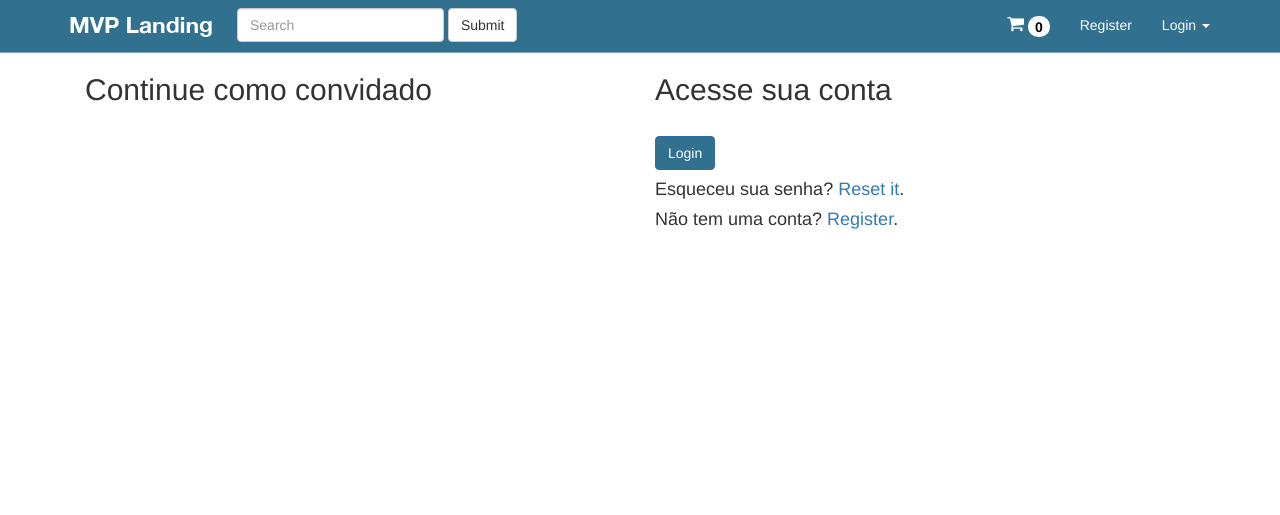
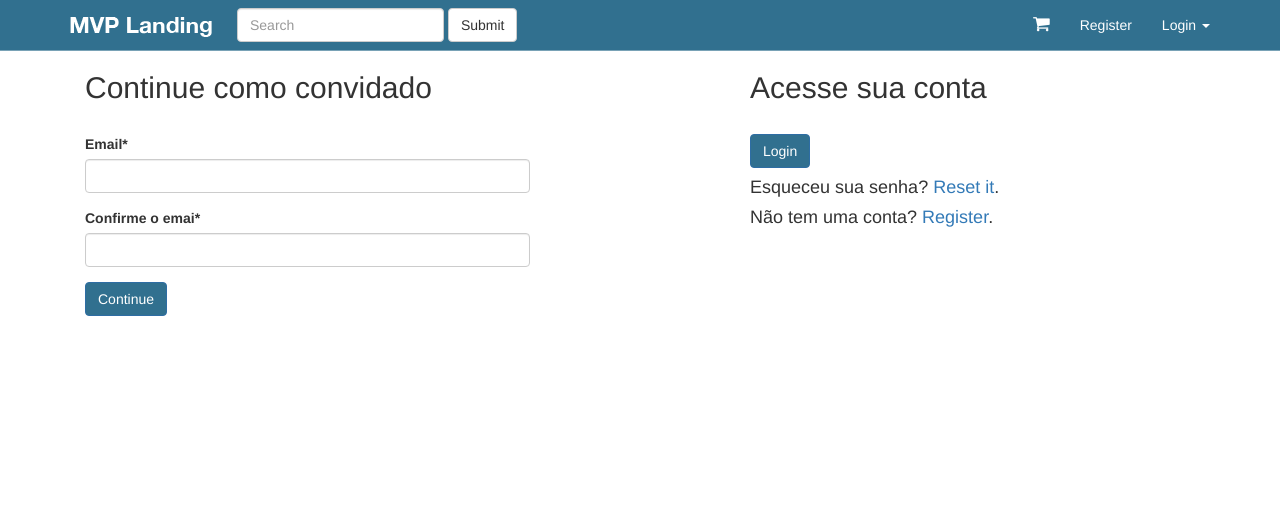
Before and after one commit to michel-rodrigues/ecommerce2, a Django app: template source/carts/templates/carts/checkout_view.html in a window 1280 px wide. Shown: the top 515 px of the page. Run offline with Django 3.2, Linux system fonts and the light colour scheme; the template is opened without the code that fills it: values that come from a table or form of the project are taken from there, others are empty; parts of the project's set-up code (start-up, migrations or seed data) failed here and were passed over; some libraries are stand-ins or nearby versions.

Commit message:
092 Checkout from FormMixin

```diff
--- a/source/carts/templates/carts/checkout_view.html
+++ b/source/carts/templates/carts/checkout_view.html
@@ -4,10 +4,14 @@
 
 {% block content %}
 {% if not user_can_continue %}
-<div class="col-sm-6">
-  <h2>Continue como convidado</h2>
+<div class="col-sm-5">
+  <h2 style="padding-bottom: 20px;">Continue como convidado</h2>
+  <form method='POST' action="">
+  {% csrf_token %}
+  {{ form|crispy }}
+  <input type="submit" class="btn btn-primary" value="Continue"/>
 </div>
-<div class="col-sm-6">
+<div class="col-sm-5 col-sm-offset-2">
   <h2 style="padding-bottom: 20px;">Acesse sua conta</h2>
   <form method='POST' action="{% url 'auth_login' %}">
     {% csrf_token %}
--- a/source/carts/views.py
+++ b/source/carts/views.py
@@ -4,9 +4,10 @@
 from django.shortcuts import render, get_object_or_404, redirect
 from django.views.generic.base import View
 from django.views.generic.detail import SingleObjectMixin, DetailView
+from django.views.generic.edit import FormMixin
 
 from .models import Cart, CartItem
-
+from orders.forms import GuestCheckoutForm
 
 class ItemCountView(View):
 
@@ -118,9 +119,14 @@
         template = self.template_name
         return render(request, template, context)
 
-class CheckoutView(DetailView):
+class CheckoutView(FormMixin, DetailView):
+
+    # https://docs.djangoproject.com/en/1.10/ref/class-based-views/mixins-editing/#formmixin
+    # https://ccbv.co.uk/projects/Django/1.10/django.views.generic.edit/FormMixin/
+
     model = Cart
     template_name = 'carts/checkout_view.html'
+    form_class = GuestCheckoutForm # herdado de FormMixin
 
     def get_object(self, *args, **kwargs):
         cart_id = self.request.session.get('cart_id')
@@ -134,9 +140,21 @@
         user_can_continue = False
         if not self.request.user.is_authenticated():
             context['login_form'] = AuthenticationForm()
-            # .../ref/request-response/#django.http.HttpRequest.build_absolute_uri
+            # https://docs.djangoproject.com/en/1.10/ref/request-response/#django.http.HttpRequest.build_absolute_uri
             context['next_url'] = self.request.build_absolute_uri()
         if self.request.user.is_authenticated():
             user_can_continue = True
         context['user_can_continue'] = user_can_continue
+        context['form'] = self.get_form() # Herdado de FormMixin
         return context
+
+    def post(self, request, *args, **kwargs):
+        form = self.get_form()
+        if form.is_valid()
+            return self.form_valid(form)
+        else:
+            return self.form_invalid(form)
+
+    # Herdado de FormMixin
+    def get_sucesse_url(self):
+        return reverse('checkout')
--- /dev/null
+++ b/source/orders/forms.py
@@ -0,0 +1,15 @@
+from django import forms
+
+
+class GuestCheckoutForm(forms.Form):
+    email = forms.EmailField()
+    email2 = forms.EmailField(label="Confirme o emai")
+
+    def clean_email2(self):
+        email = self.cleaned_data.get('email')
+        email2 = self.cleaned_data.get('email2')
+
+        if email == email2:
+            return email2
+        else:
+            forms.ValidationError("Endereço de email diferentes.")
```
